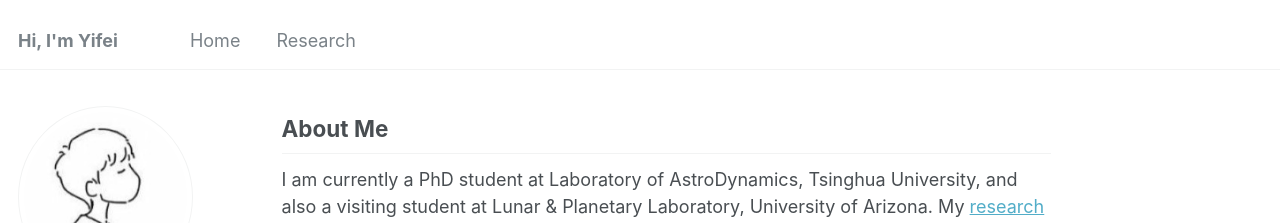
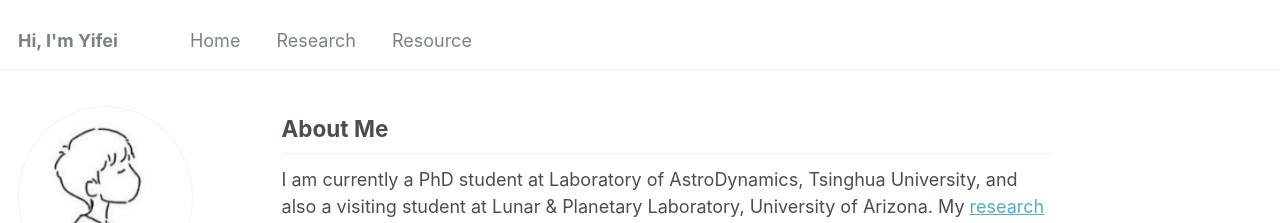
Before and after one commit to jiaoyf-thu/jiaoyf-thu.github.io, a Jekyll site: the page built from _pages/about.md, in a window 1280 px wide. Shown: the top 223 px of the page. Built offline with Jekyll 4.4.1, drawn with Linux system fonts in a browser that asks for light colours; some web fonts are replaced.

Commit message:
Update navigation.yml

```diff
--- a/_data/navigation.yml
+++ b/_data/navigation.yml
@@ -6,6 +6,9 @@ main:
 
   - title: "Research"
     url: /research/
+
+  - title: "Resource"
+    url: /resource/
 
   # - title: "Publications"
   #   url: /publications/
```
